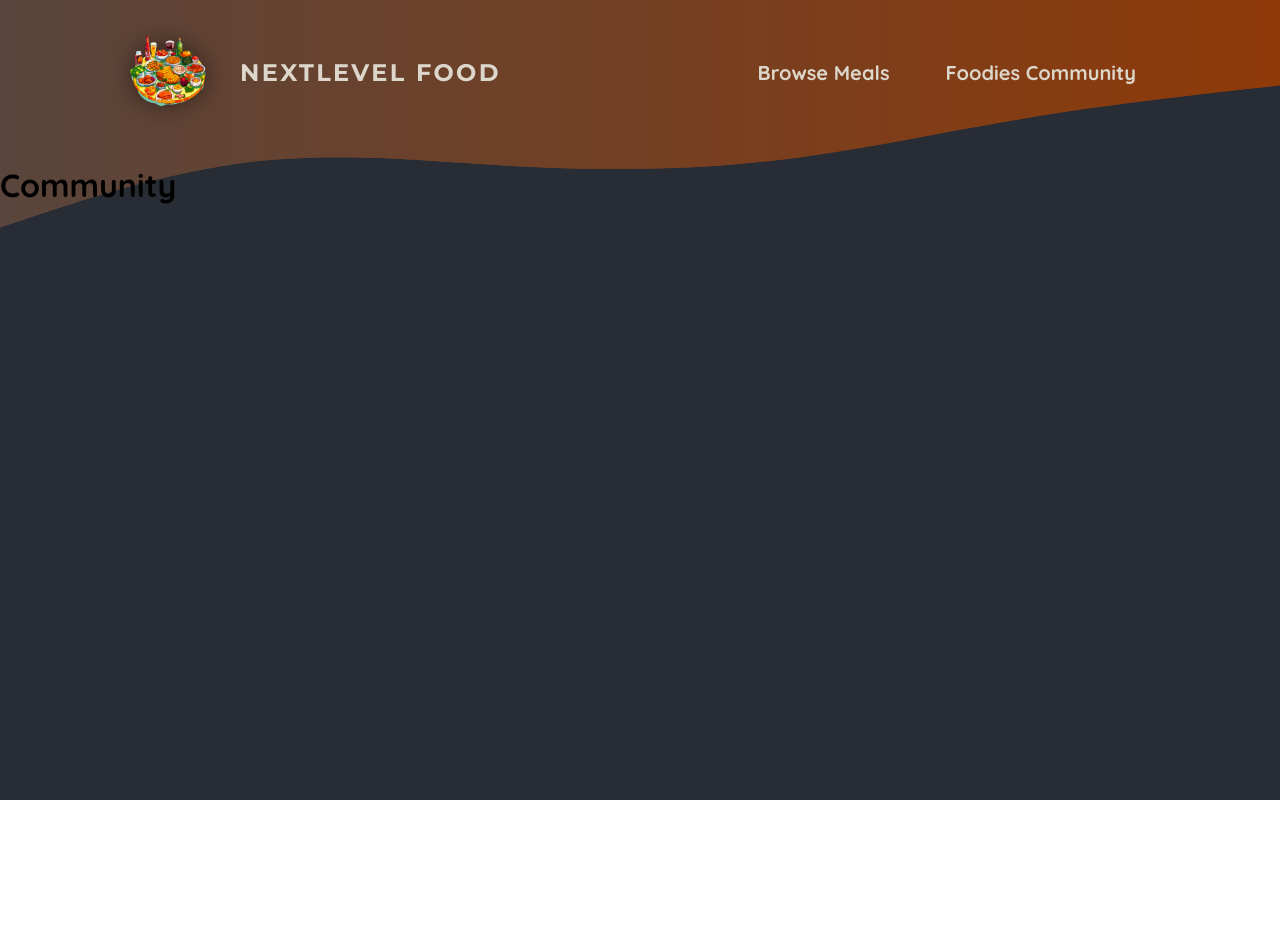
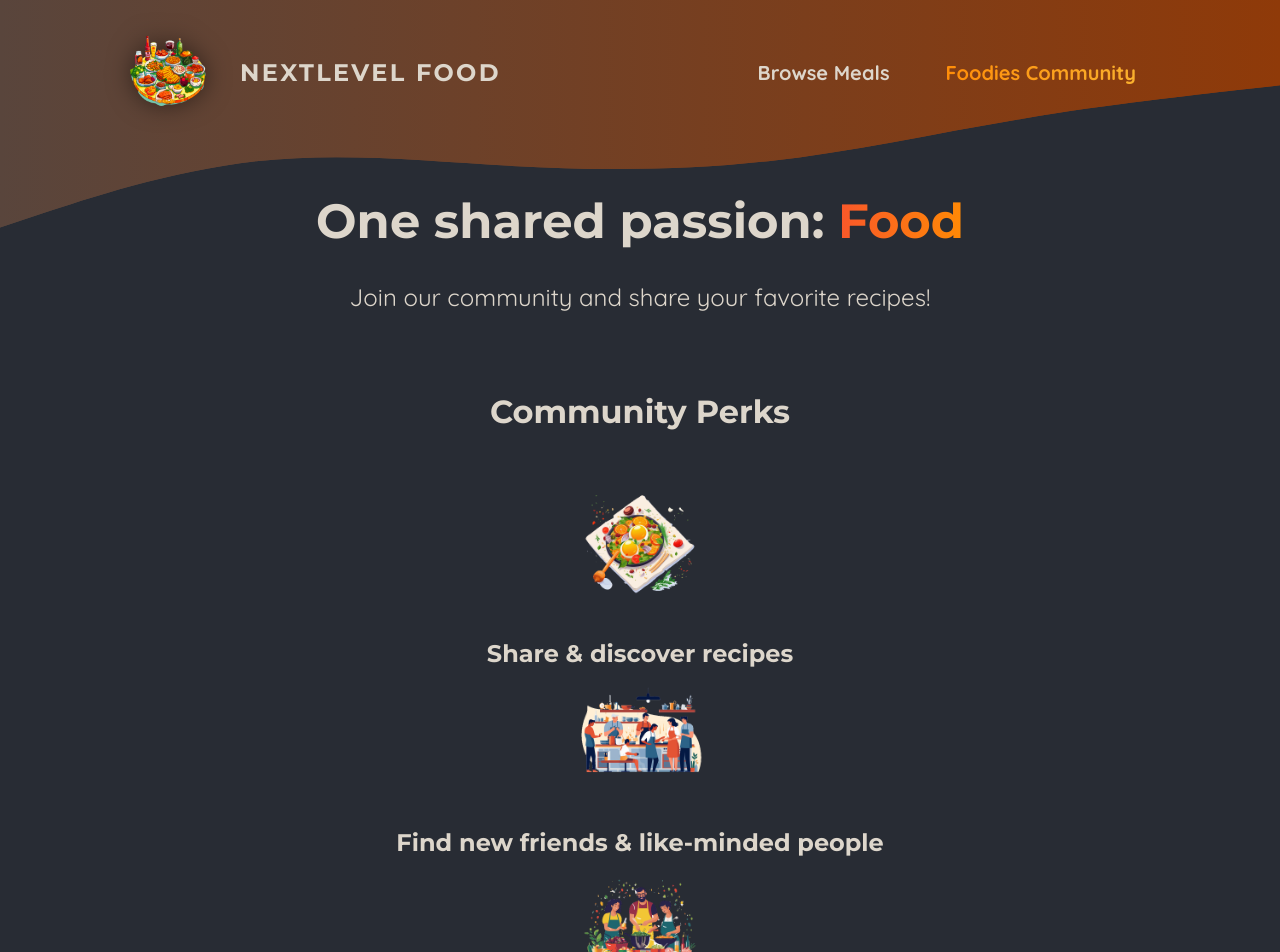
Before and after one commit to nymajalalabadi/Foodies, a Next.js app in the folder foodies/: page /community in a window 1280 px wide. Shown: the top 952 px of the page. Before the commit the page ends 800 px from the top, so only its background shows below. Built offline with nearby package versions, Linux system fonts and the light colour scheme.

Commit message:
Added NavLink

```diff
--- /dev/null
+++ b/foodies/app/community/page.module.css
@@ -0,0 +1,61 @@
+.header {
+    gap: 3rem;
+    margin: 3rem auto 5rem auto;
+    width: 90%;
+    max-width: 75rem;
+    color: #ddd6cb;
+    font-size: 1.5rem;
+    text-align: center;
+  }
+
+  .header h1 {
+    font-family: 'Montserrat', sans-serif;
+  }
+
+  .highlight {
+    background: linear-gradient(90deg, #f9572a, #ff8a05);
+    background-clip: text;
+    -webkit-background-clip: text;
+    -webkit-text-fill-color: transparent;
+  }
+
+  .main {
+    width: 90%;
+    max-width: 40rem;
+    margin: 0 auto;
+    text-align: center;
+  }
+
+  .main h2 {
+    font-family: 'Montserrat', sans-serif;
+    font-size: 2rem;
+    margin-bottom: 3rem;
+    color: #ddd6cb;
+  }
+
+  .perks {
+    list-style: none;
+    margin: 3rem 0;
+    padding: 0;
+  }
+
+  .perks li {
+    display: flex;
+    flex-direction: column;
+    align-items: center;
+    gap: 2rem;
+  }
+
+  .perks img {
+    width: 8rem;
+    height: 8rem;
+    object-fit: contain;
+  }
+
+  .perks p {
+    font-family: 'Montserrat', sans-serif;
+    font-size: 1.5rem;
+    font-weight: bold;
+    margin: 0;
+    color: #ddd6cb;
+  }
--- a/foodies/app/community/page.tsx
+++ b/foodies/app/community/page.tsx
@@ -1,8 +1,42 @@
+import Image from 'next/image';
+import classes from './page.module.css';
+
+import mealIcon from '@/assets/icons/meal.png';
+import communityIcon from '@/assets/icons/community.png';
+import eventsIcon from '@/assets/icons/events.png';
+
+
 
 export default function CommunityPage() {
   return (
-    <main>
-      <h1>Community</h1>
-    </main>
+    <>
+      <header className={classes.header}>
+        <h1>
+          One shared passion: <span className={classes.highlight}>Food</span>
+        </h1>
+        <p>Join our community and share your favorite recipes!</p>
+      </header>
+      <main className={classes.main}>
+        <h2>Community Perks</h2>
+
+        <ul className={classes.perks}>
+          <li>
+            <Image src={mealIcon} alt="A delicious meal" />
+            <p>Share & discover recipes</p>
+          </li>
+          <li>
+            <Image src={communityIcon} alt="A crowd of people, cooking" />
+            <p>Find new friends & like-minded people</p>
+          </li>
+          <li>
+            <Image
+              src={eventsIcon}
+              alt="A crowd of people at a cooking event"
+            />
+            <p>Participate in exclusive events</p>
+          </li>
+        </ul>
+      </main>
+    </>
   );
 }
--- a/foodies/app/components/main-header/main-header.tsx
+++ b/foodies/app/components/main-header/main-header.tsx
@@ -3,8 +3,11 @@
 import styles from "./main-header.module.css";
 import Image from "next/image";
 import MainHeaderBackground from "./main-header-background";
+import NavLink from "./nav-link";
 
 export default function MainHeader() {
+
+
   return (
     <>
     <MainHeaderBackground />
@@ -17,10 +20,10 @@
         <nav className={styles.nav}>
             <ul  >
                 <li>
-                    <Link href="/meals">Browse Meals </Link>
+                    <NavLink href="/meals">Browse Meals </NavLink>
                 </li>
                 <li>
-                    <Link href="/community">Foodies Community</Link>
+                    <NavLink href="/community">Foodies Community</NavLink>
                 </li>
             </ul>
         </nav>
--- /dev/null
+++ b/foodies/app/components/main-header/nav-link.module.css
@@ -0,0 +1,6 @@
+.active {
+    background: linear-gradient(90deg, #ff8a05, #f9b331);
+    background-clip: text;
+    -webkit-background-clip: text;
+    -webkit-text-fill-color: transparent;
+}
--- /dev/null
+++ b/foodies/app/components/main-header/nav-link.tsx
@@ -0,0 +1,15 @@
+"use client";
+import Link from "next/link";
+import { usePathname } from "next/navigation";
+import styles from "./nav-link.module.css";
+
+export default function NavLink({ href, children }: { href: string; children: React.ReactNode }) {
+
+    const pathname = usePathname();
+
+    return (
+        <Link href={href} className={pathname.startsWith(href) ? styles.active : ""}>
+            {children}
+        </Link>
+    );
+}
```
